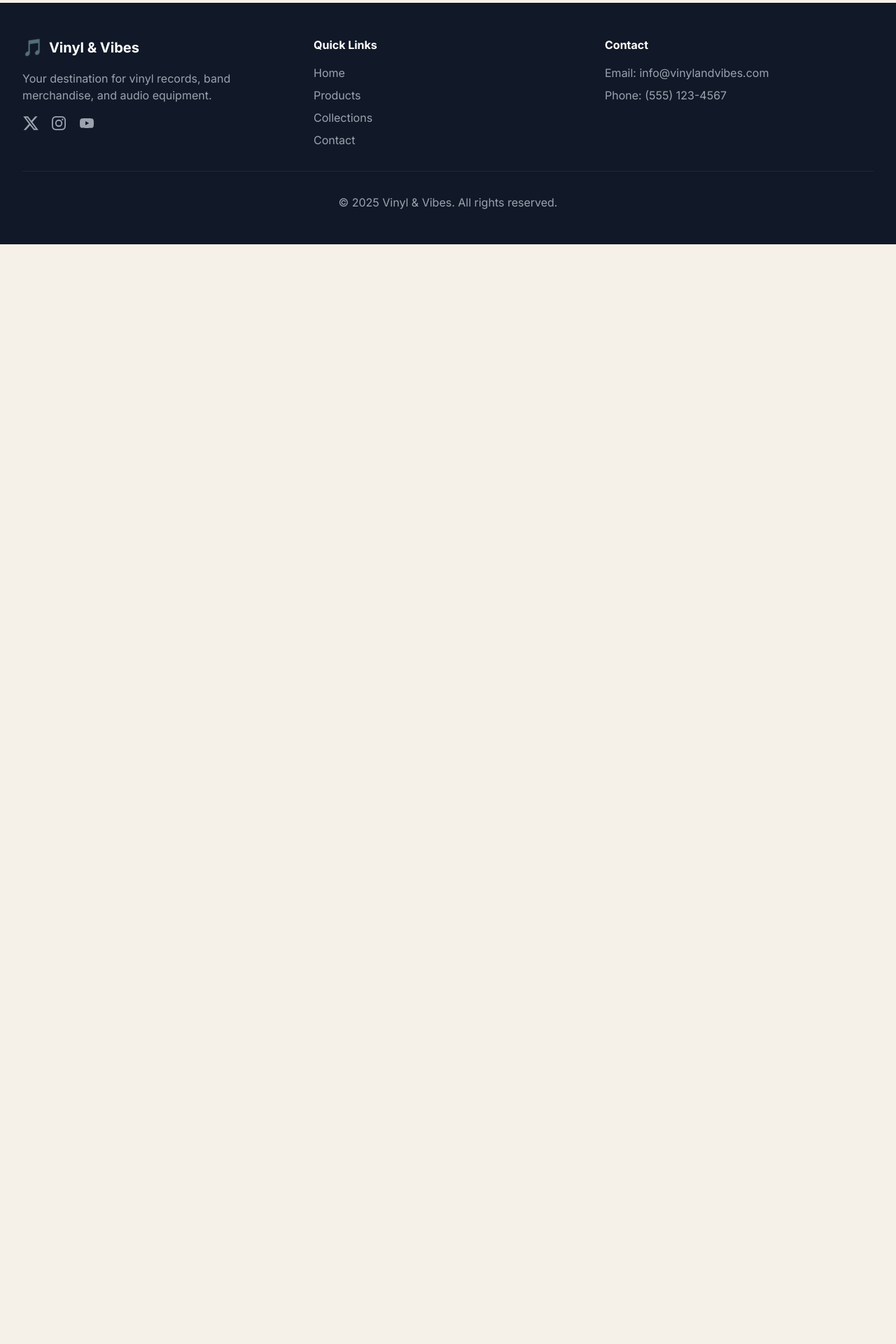
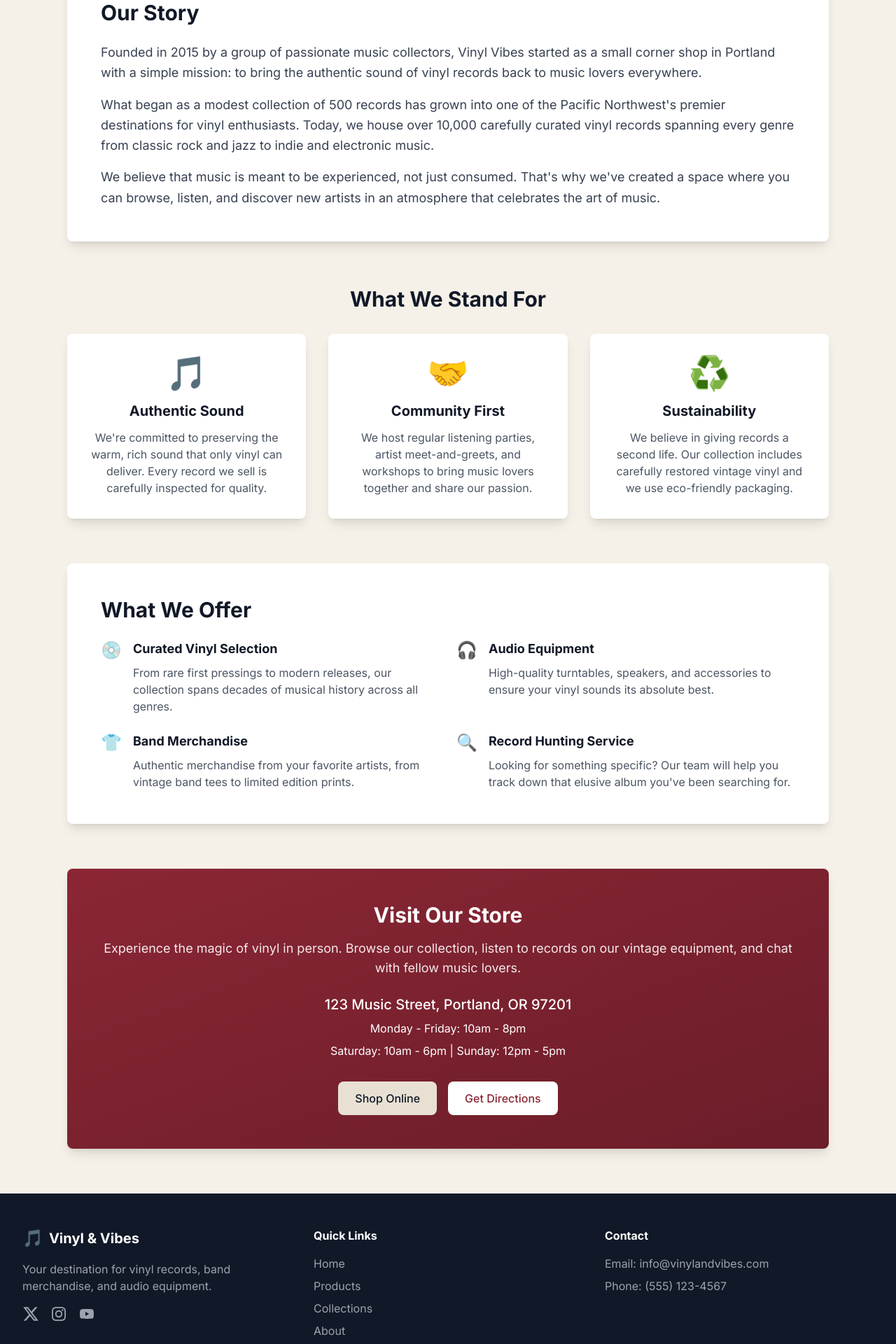
Before and after one commit to cosmic-community/vinyl-vibes-music-store, a Next.js app: page /about in a window 1280 px wide. Before the commit this address had no page. Shown: the part 860-2780 px from the top of the page at 70% size. Before the commit the page ends 1209 px from the top, so only its background shows below. Built offline with nearby package versions, Linux system fonts and the light colour scheme.

Commit message:
Add About page with store history and team information

```diff
--- /dev/null
+++ b/app/about/page.tsx
@@ -0,0 +1,166 @@
+import { Metadata } from 'next'
+
+export const metadata: Metadata = {
+  title: 'About Us | Vinyl Vibes Music Store',
+  description: 'Learn about Vinyl Vibes - your destination for authentic vinyl records, vintage audio equipment, and band merchandise since 2015.',
+}
+
+export default function AboutPage() {
+  return (
+    <div className="py-16 bg-cream">
+      <div className="container-custom max-w-6xl">
+        {/* Hero Section */}
+        <div className="text-center mb-16">
+          <h1 className="text-4xl md:text-5xl font-bold text-gray-900 mb-6">
+            About Vinyl Vibes
+          </h1>
+          <p className="text-xl text-gray-600 max-w-3xl mx-auto">
+            More than just a music store - we're a community of vinyl enthusiasts,
+            audiophiles, and music lovers dedicated to preserving the authentic sound of music.
+          </p>
+        </div>
+
+        {/* Store Image */}
+        <div className="mb-16 rounded-lg overflow-hidden shadow-xl">
+          <img
+            src="https://images.unsplash.com/photo-1601506521937-0121a7fc2a6b?w=2000&h=800&fit=crop&auto=format,compress"
+            alt="Vinyl Vibes store interior with records"
+            className="w-full h-[400px] object-cover"
+          />
+        </div>
+
+        {/* Our Story */}
+        <section className="mb-16">
+          <div className="bg-white p-8 md:p-12 rounded-lg shadow-lg">
+            <h2 className="text-3xl font-bold text-gray-900 mb-6">Our Story</h2>
+            <div className="space-y-4 text-gray-700 text-lg leading-relaxed">
+              <p>
+                Founded in 2015 by a group of passionate music collectors, Vinyl Vibes started
+                as a small corner shop in Portland with a simple mission: to bring the authentic
+                sound of vinyl records back to music lovers everywhere.
+              </p>
+              <p>
+                What began as a modest collection of 500 records has grown into one of the
+                Pacific Northwest's premier destinations for vinyl enthusiasts. Today, we house
+                over 10,000 carefully curated vinyl records spanning every genre from classic
+                rock and jazz to indie and electronic music.
+              </p>
+              <p>
+                We believe that music is meant to be experienced, not just consumed. That's why
+                we've created a space where you can browse, listen, and discover new artists in
+                an atmosphere that celebrates the art of music.
+              </p>
+            </div>
+          </div>
+        </section>
+
+        {/* Our Values */}
+        <section className="mb-16">
+          <h2 className="text-3xl font-bold text-gray-900 mb-8 text-center">What We Stand For</h2>
+          <div className="grid md:grid-cols-3 gap-8">
+            <div className="bg-white p-8 rounded-lg shadow-lg text-center">
+              <div className="text-5xl mb-4">🎵</div>
+              <h3 className="text-xl font-bold text-gray-900 mb-3">Authentic Sound</h3>
+              <p className="text-gray-600">
+                We're committed to preserving the warm, rich sound that only vinyl can deliver.
+                Every record we sell is carefully inspected for quality.
+              </p>
+            </div>
+
+            <div className="bg-white p-8 rounded-lg shadow-lg text-center">
+              <div className="text-5xl mb-4">🤝</div>
+              <h3 className="text-xl font-bold text-gray-900 mb-3">Community First</h3>
+              <p className="text-gray-600">
+                We host regular listening parties, artist meet-and-greets, and workshops to
+                bring music lovers together and share our passion.
+              </p>
+            </div>
+
+            <div className="bg-white p-8 rounded-lg shadow-lg text-center">
+              <div className="text-5xl mb-4">♻️</div>
+              <h3 className="text-xl font-bold text-gray-900 mb-3">Sustainability</h3>
+              <p className="text-gray-600">
+                We believe in giving records a second life. Our collection includes carefully
+                restored vintage vinyl and we use eco-friendly packaging.
+              </p>
+            </div>
+          </div>
+        </section>
+
+        {/* What We Offer */}
+        <section className="mb-16">
+          <div className="bg-white p-8 md:p-12 rounded-lg shadow-lg">
+            <h2 className="text-3xl font-bold text-gray-900 mb-6">What We Offer</h2>
+            <div className="grid md:grid-cols-2 gap-6">
+              <div className="flex gap-4">
+                <div className="text-2xl flex-shrink-0">💿</div>
+                <div>
+                  <h3 className="font-bold text-lg mb-2">Curated Vinyl Selection</h3>
+                  <p className="text-gray-600">
+                    From rare first pressings to modern releases, our collection spans decades
+                    of musical history across all genres.
+                  </p>
+                </div>
+              </div>
+
+              <div className="flex gap-4">
+                <div className="text-2xl flex-shrink-0">🎧</div>
+                <div>
+                  <h3 className="font-bold text-lg mb-2">Audio Equipment</h3>
+                  <p className="text-gray-600">
+                    High-quality turntables, speakers, and accessories to ensure your vinyl
+                    sounds its absolute best.
+                  </p>
+                </div>
+              </div>
+
+              <div className="flex gap-4">
+                <div className="text-2xl flex-shrink-0">👕</div>
+                <div>
+                  <h3 className="font-bold text-lg mb-2">Band Merchandise</h3>
+                  <p className="text-gray-600">
+                    Authentic merchandise from your favorite artists, from vintage band tees
+                    to limited edition prints.
+                  </p>
+                </div>
+              </div>
+
+              <div className="flex gap-4">
+                <div className="text-2xl flex-shrink-0">🔍</div>
+                <div>
+                  <h3 className="font-bold text-lg mb-2">Record Hunting Service</h3>
+                  <p className="text-gray-600">
+                    Looking for something specific? Our team will help you track down that
+                    elusive album you've been searching for.
+                  </p>
+                </div>
+              </div>
+            </div>
+          </div>
+        </section>
+
+        {/* Visit Us */}
+        <section className="bg-gradient-to-br from-primary to-primary-dark text-white p-8 md:p-12 rounded-lg shadow-lg text-center">
+          <h2 className="text-3xl font-bold mb-4">Visit Our Store</h2>
+          <p className="text-lg mb-6 opacity-90">
+            Experience the magic of vinyl in person. Browse our collection, listen to records
+            on our vintage equipment, and chat with fellow music lovers.
+          </p>
+          <div className="space-y-2 mb-8">
+            <p className="text-xl font-medium">123 Music Street, Portland, OR 97201</p>
+            <p>Monday - Friday: 10am - 8pm</p>
+            <p>Saturday: 10am - 6pm | Sunday: 12pm - 5pm</p>
+          </div>
+          <div className="flex flex-wrap gap-4 justify-center">
+            <a href="/products" className="btn-secondary">
+              Shop Online
+            </a>
+            <a href="/contact" className="bg-white text-primary hover:bg-gray-100 px-6 py-3 rounded-lg font-medium transition-colors">
+              Get Directions
+            </a>
+          </div>
+        </section>
+      </div>
+    </div>
+  )
+}
--- a/components/Footer.tsx
+++ b/components/Footer.tsx
@@ -70,6 +70,11 @@ export default function Footer() {
                 </a>
               </li>
               <li>
+                <a href="/about" className="hover:text-white transition-colors">
+                  About
+                </a>
+              </li>
+              <li>
                 <a href="/contact" className="hover:text-white transition-colors">
                   Contact
                 </a>
--- a/components/Header.tsx
+++ b/components/Header.tsx
@@ -24,6 +24,9 @@ export default function Header() {
             </Link>
             <Link href="/collections" className="text-gray-700 hover:text-primary font-medium transition-colors">
               Collections
+            </Link>
+            <Link href="/about" className="text-gray-700 hover:text-primary font-medium transition-colors">
+              About
             </Link>
             <Link href="/contact" className="text-gray-700 hover:text-primary font-medium transition-colors">
               Contact
@@ -87,6 +90,13 @@ export default function Header() {
                 Collections
               </Link>
               <Link
+                href="/about"
+                className="text-gray-700 hover:text-primary font-medium transition-colors"
+                onClick={() => setIsMobileMenuOpen(false)}
+              >
+                About
+              </Link>
+              <Link
                 href="/contact"
                 className="text-gray-700 hover:text-primary font-medium transition-colors"
                 onClick={() => setIsMobileMenuOpen(false)}
```
